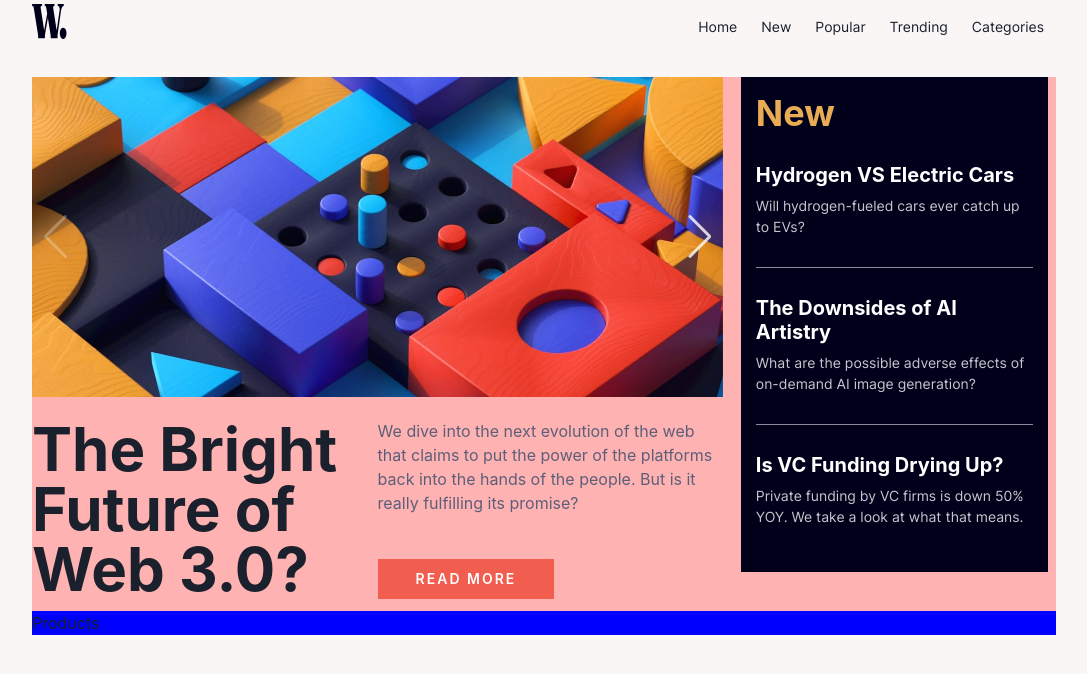
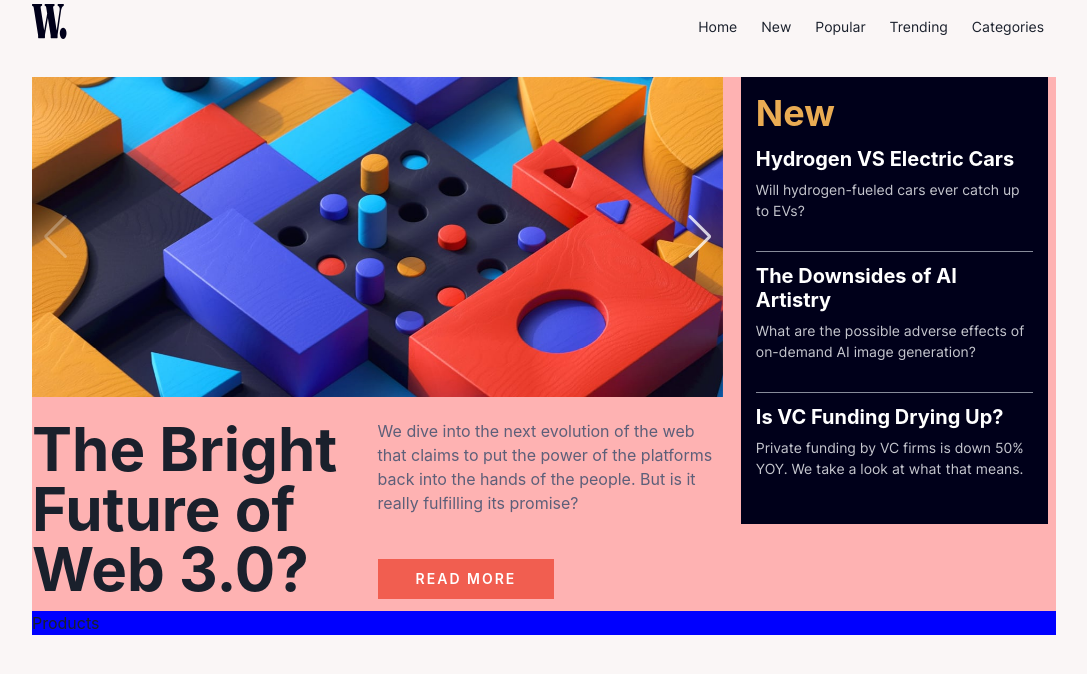
Before and after one commit to HongSourTheng/News-Hompage, a React (Vite) app: page / in a window 1280 px wide. Shown: the top 674 px of the page, without its empty margins (96-1183 px from the left). Built offline with nearby package versions, Linux system fonts and the light colour scheme.

Commit message:
Refactor- Right Box News To building News Component

```diff
--- /dev/null
+++ b/src/components/News.tsx
@@ -0,0 +1,62 @@
+import { Box, Heading, Divider, Text } from "@chakra-ui/react";
+import React from "react";
+
+interface newsItem {
+  id: number;
+  title: string;
+  desc: string;
+}
+
+interface Props {
+  news: newsItem[];
+}
+
+const News = ({ news }: Props) => {
+  return (
+    <Box
+      w={{ base: "100%", md: "30%" }}
+      height="auto"
+      bg="hsl(240, 100%, 5%)"
+      mr={2}
+      float="left"
+      p={{ base: "10px", xl: "15px" }}
+      fontFamily="inter-regular"
+    >
+      <Heading
+        as="h1"
+        size={{ base: "lg", lg: "lg", xl: "xl" }}
+        color="hsl(35, 77%, 62%)"
+      >
+        New
+      </Heading>
+      {news.map((item, i) => {
+        return (
+          <React.Fragment key={item.id}>
+            <Heading
+              color="white"
+              size={{ base: "sm", xl: "md" }}
+              mt={{ base: "13px", md: "12px", xl: 7 }}
+              cursor="pointer"
+              _hover={{
+                color: "hsl(35, 77%, 62%)",
+                transition: "0.3s ease",
+              }}
+            >
+              {item.title}
+            </Heading>
+            <Text
+              color="hsl(233, 8%, 79%)"
+              m="8px 0px 30px 0"
+              fontSize={{ base: "sm", md: "xs", lg: "sm" }}
+            >
+              {item.desc}
+            </Text>
+            {i === 2 ? "" : <Divider />}
+          </React.Fragment>
+        );
+      })}
+    </Box>
+  );
+};
+
+export default News;
--- a/src/pages/HomePage.tsx
+++ b/src/pages/HomePage.tsx
@@ -1,11 +1,11 @@
-import { Box, Divider, Heading, Text } from "@chakra-ui/react";
+import { Box } from "@chakra-ui/react";
 
 import "swiper/css";
 import "swiper/css/navigation";
 import Responsive from "../components/Responsive";
 import AdsPage from "../components/AdsPage";
 import newsItem from "../data/news";
-import React from "react";
+import News from "../components/News";
 const HomePage = () => {
   return (
     <>
@@ -19,49 +19,7 @@ const HomePage = () => {
         backGround="red.200"
       >
         <AdsPage />
-        <Box
-          w={{ base: "100%", md: "30%" }}
-          height="auto"
-          bg="hsl(240, 100%, 5%)"
-          mr={2}
-          float="left"
-          p="15px"
-          fontFamily="inter-regular"
-        >
-          <Heading
-            as="h1"
-            size={{ base: "lg", lg: "xl" }}
-            color="hsl(35, 77%, 62%)"
-          >
-            New
-          </Heading>
-          {newsItem.map((item, i) => {
-            return (
-              <React.Fragment key={item.id}>
-                <Heading
-                  color="white"
-                  size="md"
-                  mt={7}
-                  cursor="pointer"
-                  _hover={{
-                    color: "hsl(35, 77%, 62%)",
-                    transition: "0.3s ease",
-                  }}
-                >
-                  {item.title}
-                </Heading>
-                <Text
-                  color="hsl(233, 8%, 79%)"
-                  m="8px 0px 30px 0"
-                  fontSize="sm"
-                >
-                  {item.desc}
-                </Text>
-                {i === 2 ? "" : <Divider />}
-              </React.Fragment>
-            );
-          })}
-        </Box>
+        <News news={newsItem} />
         <Box
           mt={1}
           w={{ base: "100%", md: "100%" }}
```
